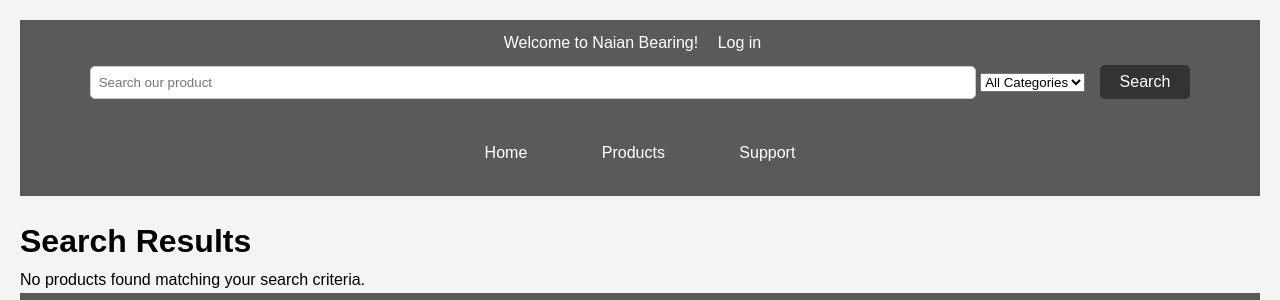
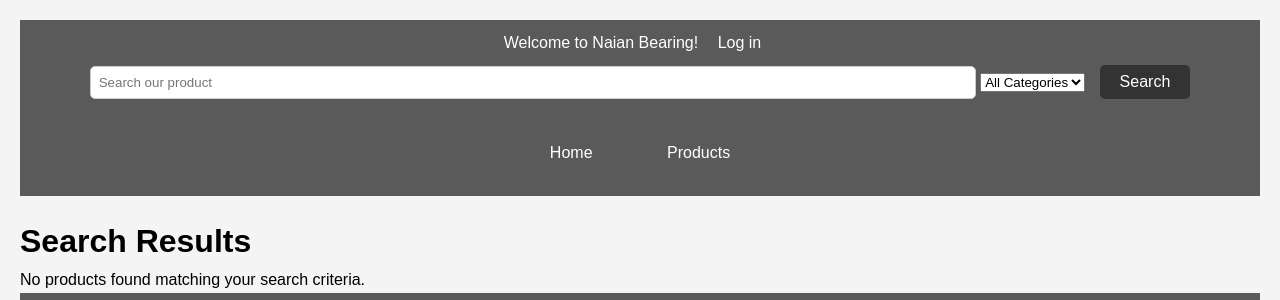
Before and after one commit to ttwei3/web2-naianbearings, a PHP site: page /search.php in a window 1280 px wide. Shown: the top 300 px of the page. Run offline with PHP 8.4, Linux system fonts and the light colour scheme; data that the repository does not hold is empty.

Commit message:
change nav bar
Changed the navigation bar to make the page more concise

```diff
--- a/footer.php
+++ b/footer.php
@@ -7,7 +7,7 @@
                 <li>Copyright © 2006&nbsp;<a href="#">Naian Bearing</a></li>
                 <li><a href="#">Home</a></li>
                 <li><a href="product.php">Products</a></li>
-                <li><a href="#">Support</a></li>
+                <li><a href="support.php">Support</a></li>
             </ul>
         </div>
         <div class="footer-under">
--- a/header.php
+++ b/header.php
@@ -14,6 +14,7 @@ $categories = $categoryStmt->fetchAll(PDO::FETCH_ASSOC);
 <head>
     <title>Naian Bearing</title>
     <link rel="stylesheet" type="text/css" href="styles.css">
+    <link rel="icon" href="./images/page-logo.svg" type="image/x-icon">
 </head>
 <body>
     <header>
@@ -49,7 +50,6 @@ $categories = $categoryStmt->fetchAll(PDO::FETCH_ASSOC);
             <ul class="main-nav">
                 <li><a href="index.php">Home</a></li>
                 <li><a href="product.php">Products</a></li>
-                <li><a href="#">Support</a></li>
             </ul>
         </nav>
     </header>
--- a/header_admin.php
+++ b/header_admin.php
@@ -7,6 +7,7 @@
 <head>
     <title>Your Website</title>
     <link rel="stylesheet" type="text/css" href="styles.css">
+    <link rel="icon" href="./images/page-logo.svg" type="image/x-icon">
 </head>
 <body>
 <header>
```
